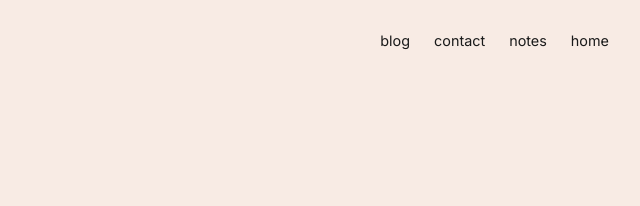
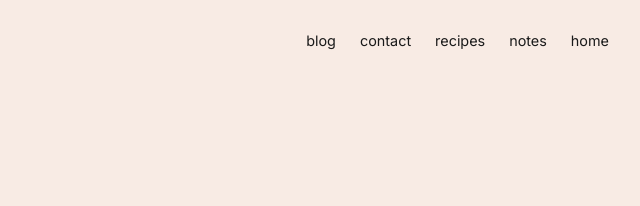
Before and after one commit to yrizzme/my-website-ig, a plain HTML site: page about.html in a window 1280 px wide. Shown: the top 206 px of the page, 639-1279 px from the left. Drawn offline with Linux system fonts and the light colour scheme.

Commit message:
recipies navbar

```diff
--- a/about.html
+++ b/about.html
@@ -87,6 +87,7 @@
   <nav class="top-nav">
     <a href="https://blog.yahyarizmi.com">blog</a>
     <a href="https://contact.yahyarizmi.com">contact</a>
+    <a href="https://recipes.yahyarizmi.com">recipes</a>
     <a href="https://notes.yahyarizmi.com">notes</a>
     <a href="index.html">home</a>
   </nav>
```
Also changed, not shown: index.html (+1 -0 lines).
